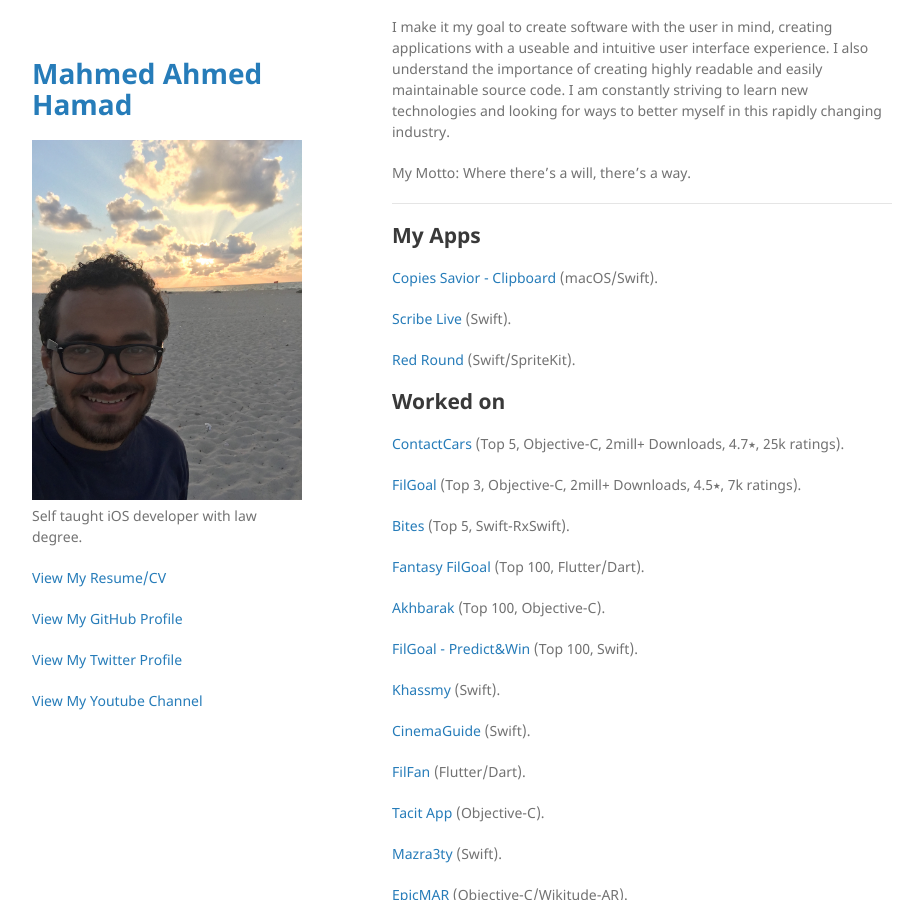
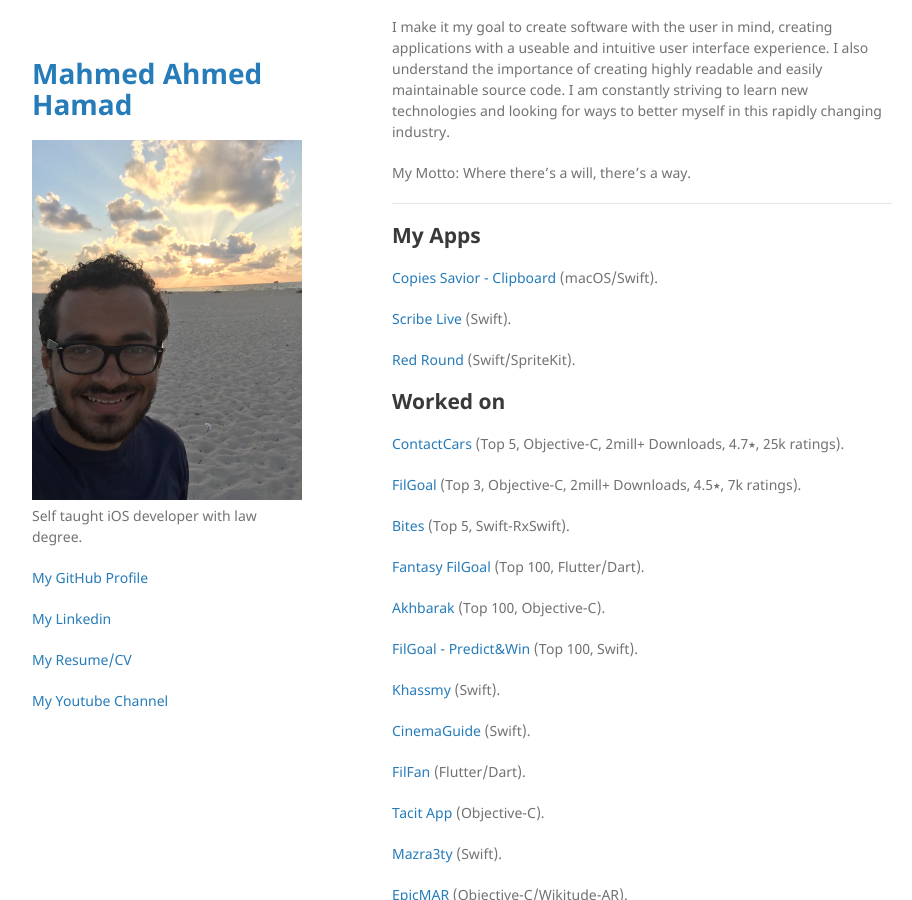
Before and after one commit to Mahmoud333/Mahmoud333.github.io, a Jekyll site: the page built from index.md, in a window 1280 px wide and 900 px high, scrolled down 311 px. Shown: the whole window, without its empty margins (178-1090 px from the left). Built offline with Jekyll 4.4.1, drawn with Linux system fonts in a browser that asks for light colours.

Commit message:
Update default.html

```diff
--- a/_layouts/default.html
+++ b/_layouts/default.html
@@ -29,10 +29,10 @@
         {% if site.github.is_user_page %}
         <h1> </h1>
         <h1> </h1>
-        <p class="view"><a href="https://www.dropbox.com/scl/fi/mchhl3e77dze3zd3yl1vc/Mahmoud-Mousa.pdf?rlkey=nz1ferf99dtjfl46by6vcfm5x&dl=0">View My Resume/CV</a></p>
-        <p class="view"><a href="{{ site.github.owner_url }}">View My GitHub Profile</a></p>
-        <p class="view"><a href="https://twitter.com/MahmoudSMGL">View My Twitter Profile</a></p>
-        <p class="view"><a href="https://is.gd/AX0foG">View My Youtube Channel</a></p>
+        <p class="view"><a href="{{ site.github.owner_url }}">My GitHub Profile</a></p>
+        <p class="view"><a href="https://www.linkedin.com/in/mahmoud-hamad-mousa-2134b894/">My Linkedin</a></p>
+        <p class="view"><a href="https://www.dropbox.com/scl/fi/mchhl3e77dze3zd3yl1vc/Mahmoud-Mousa.pdf?rlkey=nz1ferf99dtjfl46by6vcfm5x&dl=0">My Resume/CV</a></p>
+        <p class="view"><a href="https://is.gd/AX0foG">My Youtube Channel</a></p>
 
         {% endif %}
 
```
